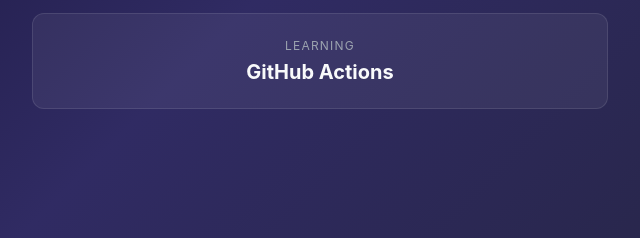
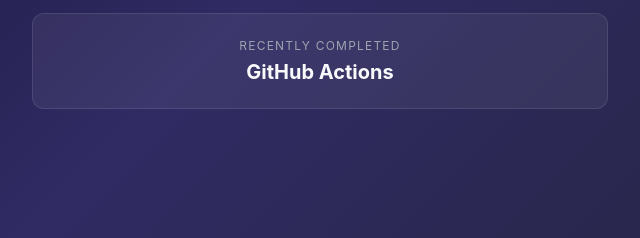
Before and after one commit to mishra0703/githubActions, a plain HTML site: page templates/index.html in a window 1280 px wide. Shown: the part 463-701 px from the top of the page, 320-960 px from the left. Drawn offline with Linux system fonts and the light colour scheme.

Commit message:
Minor changes to html file

```diff
--- a/templates/index.html
+++ b/templates/index.html
@@ -83,7 +83,7 @@
                 <strong>AWS ECS</strong>
             </div>
             <div class="card">
-                <span>Learning</span>
+                <span>Recently Completed</span>
                 <strong>GitHub Actions</strong>
             </div>
         </div>
```
